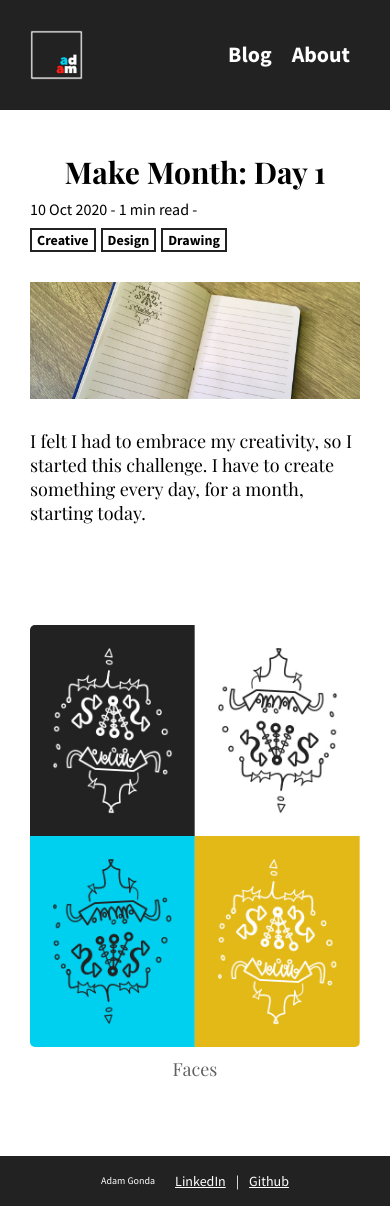
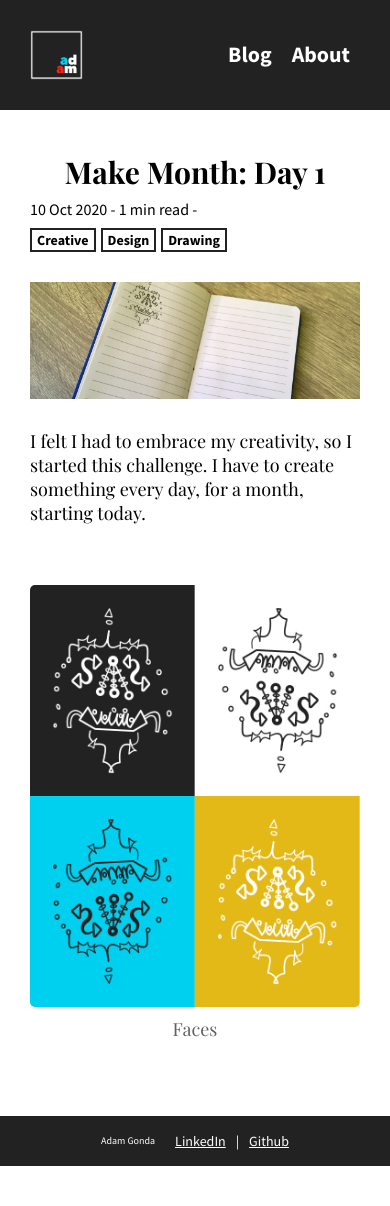
Before and after one commit to AdamGonda/adamgonda.com, a Jekyll site: the page built from _posts/2020-10-10-Make-month:-day-1.md, in a window 390 px wide. Built offline with Jekyll 4.4.1, drawn with Linux system fonts in a browser that asks for light colours; after the commit the page ends 1166 px from its top, so only the background shows below that.

Commit message:
update post img style

```diff
--- a/assets/css/main.css
+++ b/assets/css/main.css
@@ -296,6 +296,11 @@
   margin-top: 100px;
   margin-bottom: 30px;
 }
+@media only screen and (max-width: 680px) {
+  .post-image {
+    margin-top: 60px;
+  }
+}
 .post-image img {
   margin-top: 0 !important;
 }
--- a/sass/post-image.sass
+++ b/sass/post-image.sass
@@ -6,6 +6,9 @@
   align-items: center
   margin-top: $spacing-l
   margin-bottom: $spacing-s
+
+  @media only screen and (max-width: $breakPoints-s)
+    margin-top: $spacing-m
 
   img
     margin-top: 0 !important
```
Also changed, not shown: 1 other file.
